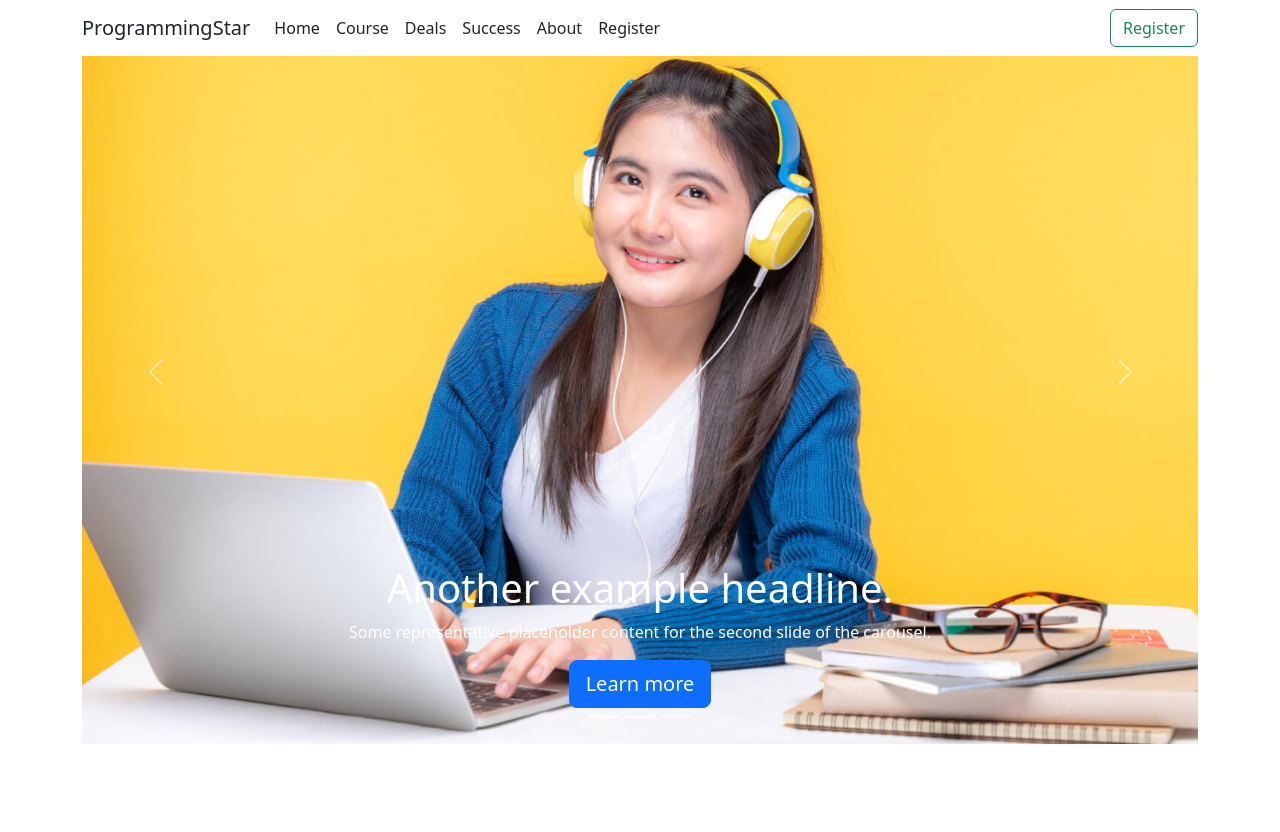
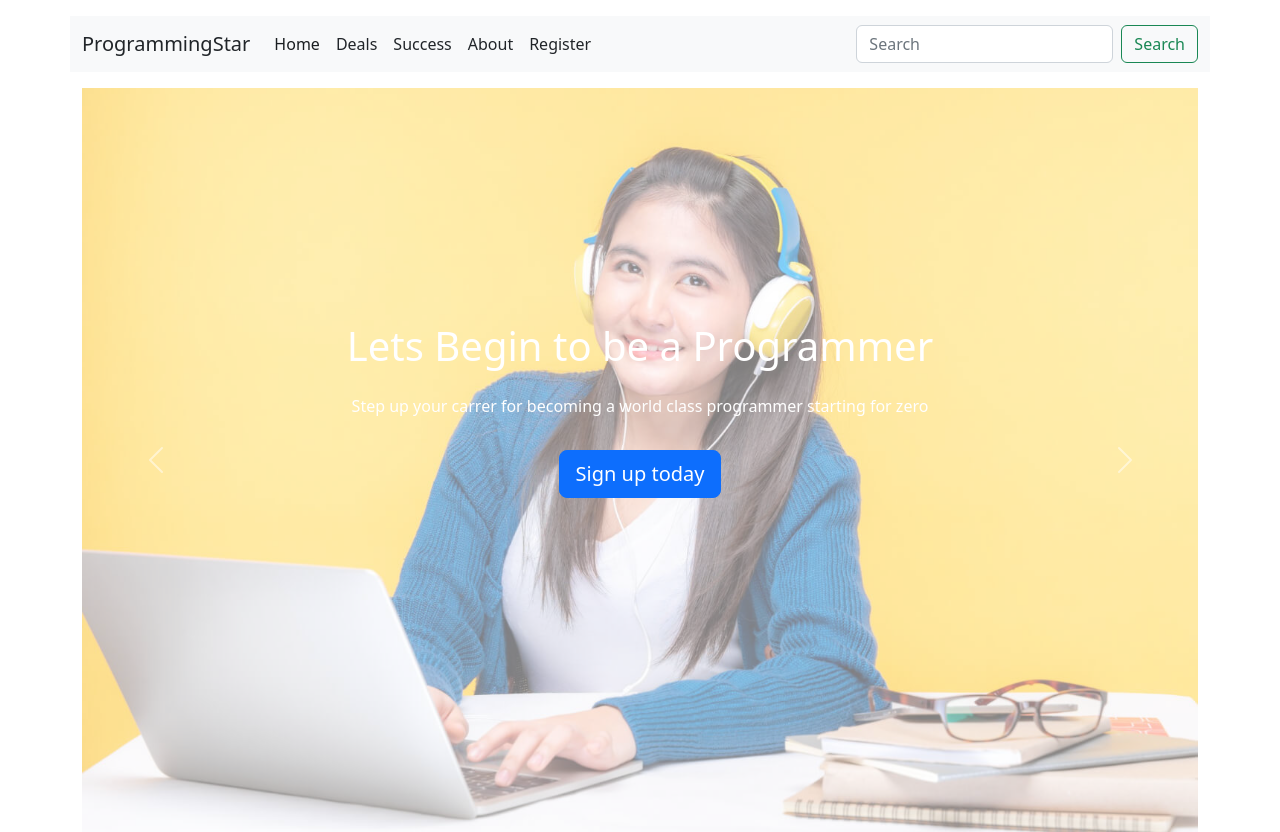
Before and after one commit to Kaisar-byte/edTech-tailwind, a plain HTML site: page index.html in a window 1280 px wide. Both pictures are taken after a click on the link "Home". Before the commit the page ends 800 px from the top, so only its background shows below. Drawn offline with nearby package versions, Linux system fonts and the light colour scheme.

Commit message:
carousel slider completed

```diff
--- a/index.html
+++ b/index.html
@@ -11,20 +11,17 @@
 </head>
 
 <body>
-    <nav class="container navbar navbar-expand-md navbar-dark fixed-top bg-white">
-        <div class="container-fluid link-dark">
-            <a class="navbar-brand link-dark" href="#">ProgrammingStar</a>
+    <nav class="container navbar navbar-expand-md navbar-dark fixed-top bg-light my-3 position-sticky">
+        <div class="container-fluid">
+            <a class="navbar-brand link-dark " href="#">ProgrammingStar</a>
             <button class="navbar-toggler" type="button" data-bs-toggle="collapse" data-bs-target="#navbarCollapse"
                 aria-controls="navbarCollapse" aria-expanded="false" aria-label="Toggle navigation">
-                <span class="navbar-toggler-icon"></span>
+                <span class="navbar-toggler-icon bg-secondary border rounded"></span>
             </button>
             <div class="collapse navbar-collapse" id="navbarCollapse">
-                <ul class="navbar-nav me-auto mb-2 mb-md-0 text-dark">
+                <ul class="navbar-nav me-auto mb-2 mb-md-0">
                     <li class="nav-item">
                         <a class="nav-link link-dark active" aria-current="page" href="#">Home</a>
-                    </li>
-                    <li class="nav-item">
-                        <a class="nav-link link-dark" href="#">Course</a>
                     </li>
                     <li class="nav-item">
                         <a class="nav-link link-dark" href="#">Deals</a>
@@ -39,25 +36,24 @@
                         <a class="nav-link link-dark" href="#">Register</a>
                     </li>
                 </ul>
-                <button class="btn btn-outline-success" type="submit">Register</button>
+                <form class="d-flex" role="search">
+                    <input class="form-control me-2" type="search" placeholder="Search" aria-label="Search">
+                    <button class="btn btn-outline-success" type="submit">Search</button>
+                </form>
             </div>
         </div>
     </nav>
+
     <!-- Carousel Slider -->
     <div id="myCarousel" class="carousel slide container" data-bs-ride="carousel">
-        <div class="carousel-indicators">
-            <button type="button" data-bs-target="#myCarousel" data-bs-slide-to="0" class="active" aria-current="true"
-                aria-label="Slide 1"></button>
-            <button type="button" data-bs-target="#myCarousel" data-bs-slide-to="1" aria-label="Slide 2"></button>
-            <button type="button" data-bs-target="#myCarousel" data-bs-slide-to="2" aria-label="Slide 3"></button>
-        </div>
         <div class="carousel-inner">
-            <div class="carousel-item active">
-                <img class="img-fluid" src="./images/cover/cover-1.png" alt="">
+            <div class="carousel-item active ">
+                <img class="img-fluid bg-black opacity-50" src="./images/cover/cover-1.png" alt="">
 
                 <div class="container">
-                    <div class="carousel-caption" id="carousel-caption">
-                        <div>
+                    <div class="carousel-caption h-75">
+                        <div
+                            class="d-flex flex-column justify-content-lg-center align-items-lg-center py-lg-5 px-sm-1 gap-lg-3 gap-sm-2">
                             <h1>Lets Begin to be a Programmer</h1>
                             <p>Step up your carrer for becoming a world class programmer starting for zero</p>
                             <p><a class="btn btn-lg btn-primary" href="#">Sign up today</a></p>
@@ -66,27 +62,29 @@
                 </div>
             </div>
             <div class="carousel-item">
-                <img class="img-fluid" src="./images/cover/cover-2.jpg" alt="">
+                <img class="img-fluid img-fluid bg-black opacity-50" src="./images/cover/cover-2.jpg" alt="">
 
                 <div class="container">
-                    <div class="carousel-caption" id="carousel-caption">
-                        <div>
-                            <h1>Another example headline.</h1>
-                            <p>Some representative placeholder content for the second slide of the carousel.</p>
-                            <p><a class="btn btn-lg btn-primary" href="#">Learn more</a></p>
+                    <div class="carousel-caption h-75">
+                        <div
+                            class="d-flex flex-column justify-content-lg-center align-items-lg-center py-lg-5 gap-lg-3 gap-sm-2">
+                            <h1>Lets Begin to be a Programmer</h1>
+                            <p>Step up your carrer for becoming a world class programmer starting for zero</p>
+                            <p><a class="btn btn-lg btn-primary" href="#">Sign up today</a></p>
                         </div>
                     </div>
                 </div>
             </div>
             <div class="carousel-item">
-                <img class="img-fluid" src="./images/cover/cover-3.jpg" alt="">
+                <img class="img-fluid img-fluid bg-black opacity-50" src="./images/cover/cover-3.jpg" alt="">
 
                 <div class="container">
-                    <div class="carousel-caption text-end" id="carousel-caption">
-                        <div>
-                            <h1>One more for good measure.</h1>
-                            <p>Some representative placeholder content for the third slide of this carousel.</p>
-                            <p><a class="btn btn-lg btn-primary" href="#">Browse gallery</a></p>
+                    <div class="carousel-caption h-75">
+                        <div
+                            class="d-flex flex-column justify-content-lg-center align-items-lg-center py-lg-5 gap-lg-3">
+                            <h1>Lets Begin to be a Programmer</h1>
+                            <p>Step up your carrer for becoming a world class programmer starting for zero</p>
+                            <p><a class="btn btn-lg btn-primary" href="#">Sign up today</a></p>
                         </div>
                     </div>
                 </div>
@@ -103,7 +101,6 @@
     </div>
     <!-- Carousel Slider -->
     </header>
-
     <main>
 
 
```
